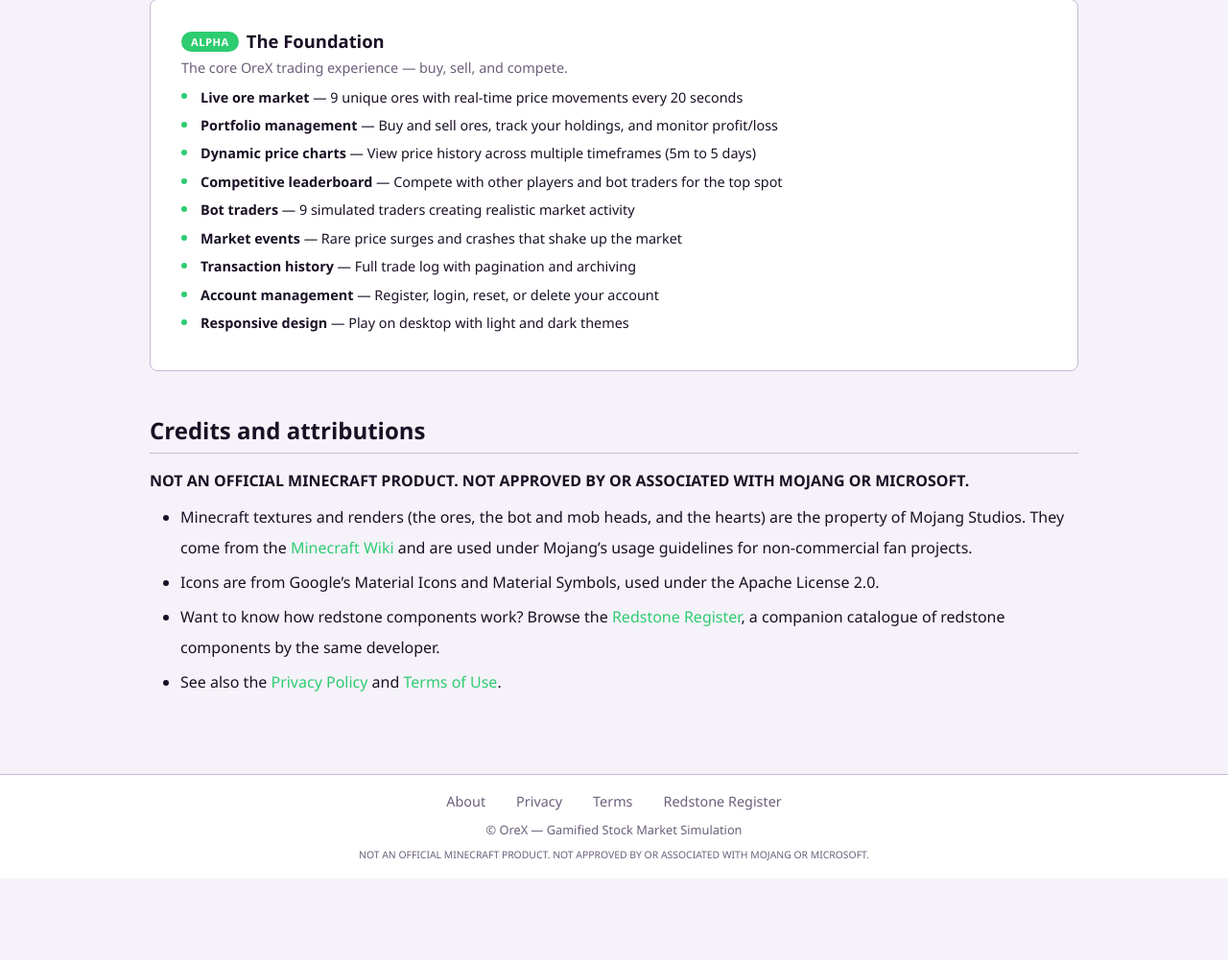
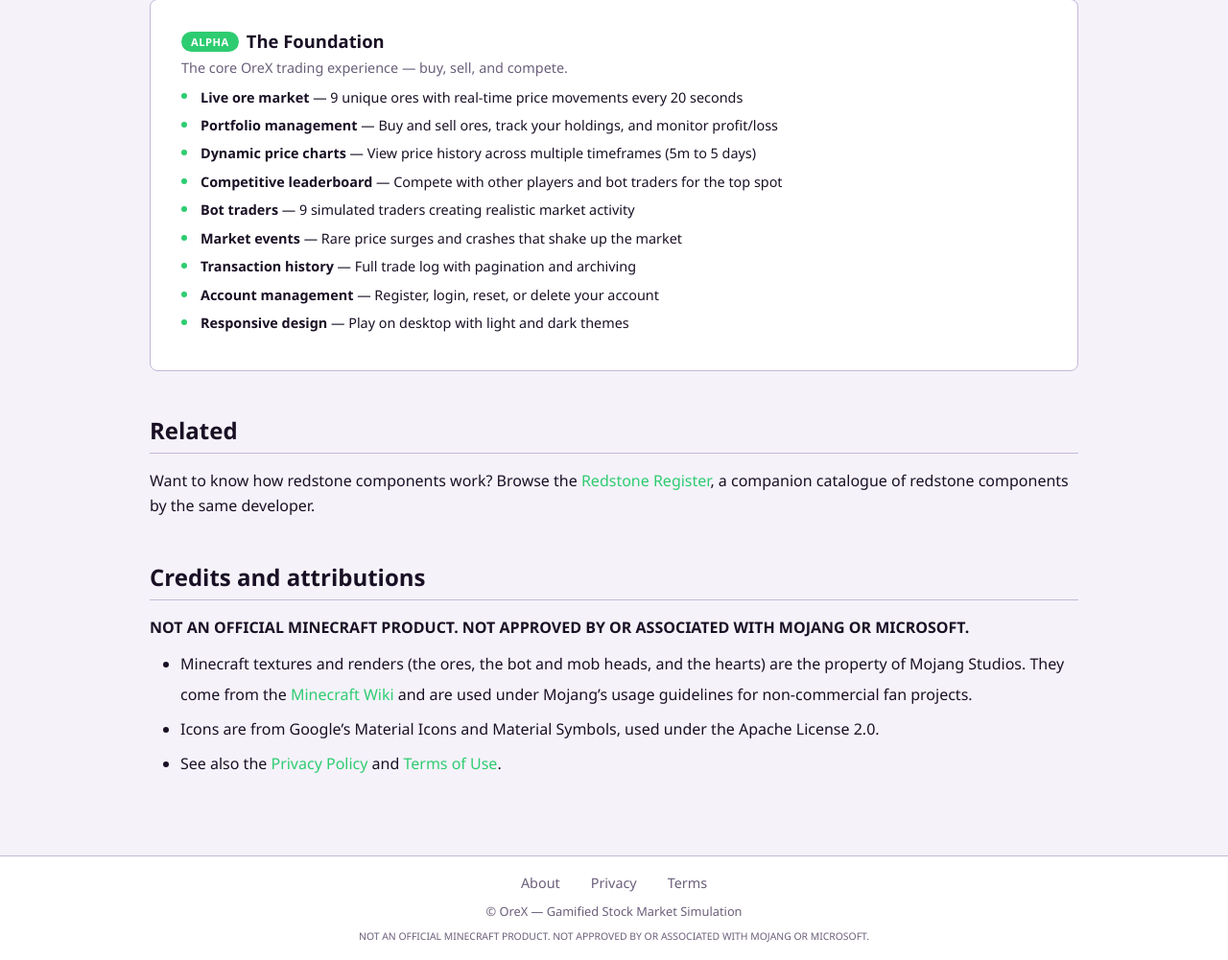
Before and after one commit to Zechariah-Guo/OreX, a Flask app: page /about in a window 1280 px wide. Shown: the part 3558-4559 px from the top of the page at 96% size. Before the commit the page ends 4474 px from the top, so only its background shows below. Run offline with Flask 3, Linux system fonts and the light colour scheme; some libraries are stand-ins or nearby versions.

Commit message:
Move Redstone Register link to a Related section on About, drop footer link

```diff
--- a/src/templates/pages/about.html
+++ b/src/templates/pages/about.html
@@ -318,14 +318,18 @@
         </div>
     </section>
 
+    <section class="static-section" id="related">
+        <h2>Related</h2>
+        {# PLACEHOLDER URL: swap for https://redstoneregister.mochizou.works at deployment (see docs/planning/deployment) #}
+        <p>Want to know how redstone components work? Browse the <a href="https://github.com/Zechariah-Guo/Redstone-Register" rel="noopener noreferrer">Redstone Register</a>, a companion catalogue of redstone components by the same developer.</p>
+    </section>
+
     <section class="static-section" id="credits">
         <h2>Credits and attributions</h2>
         <p><strong>NOT AN OFFICIAL MINECRAFT PRODUCT. NOT APPROVED BY OR ASSOCIATED WITH MOJANG OR MICROSOFT.</strong></p>
         <ul class="static-list">
             <li>Minecraft textures and renders (the ores, the bot and mob heads, and the hearts) are the property of Mojang Studios. They come from the <a href="https://minecraft.wiki" rel="noopener noreferrer">Minecraft Wiki</a> and are used under Mojang&rsquo;s usage guidelines for non-commercial fan projects.</li>
             <li>Icons are from Google&rsquo;s Material Icons and Material Symbols, used under the Apache License 2.0.</li>
-            {# PLACEHOLDER URL: swap for https://redstoneregister.mochizou.works at deployment (see docs/planning/deployment) #}
-            <li>Want to know how redstone components work? Browse the <a href="https://github.com/Zechariah-Guo/Redstone-Register" rel="noopener noreferrer">Redstone Register</a>, a companion catalogue of redstone components by the same developer.</li>
             <li>See also the <a href="{{ url_for('pages.privacy') }}">Privacy Policy</a> and <a href="{{ url_for('pages.terms') }}">Terms of Use</a>.</li>
         </ul>
     </section>
--- a/src/templates/partials/footer.html
+++ b/src/templates/partials/footer.html
@@ -4,8 +4,6 @@
             <a href="{{ url_for('pages.about') }}">About</a>
             <a href="{{ url_for('pages.privacy') }}">Privacy</a>
             <a href="{{ url_for('pages.terms') }}">Terms</a>
-            {# PLACEHOLDER URL: swap for https://redstoneregister.mochizou.works at deployment (see docs/planning/deployment) #}
-            <a href="https://github.com/Zechariah-Guo/Redstone-Register" rel="noopener noreferrer">Redstone Register</a>
         </div>
         <p class="footer__copy">&copy; OreX &mdash; Gamified Stock Market Simulation</p>
         <p class="footer__notice">NOT AN OFFICIAL MINECRAFT PRODUCT. NOT APPROVED BY OR ASSOCIATED WITH MOJANG OR MICROSOFT.</p>
```
Also changed, not shown: docs/planning/deployment/OreX Deployment Plans.md (+2 -5 lines).
